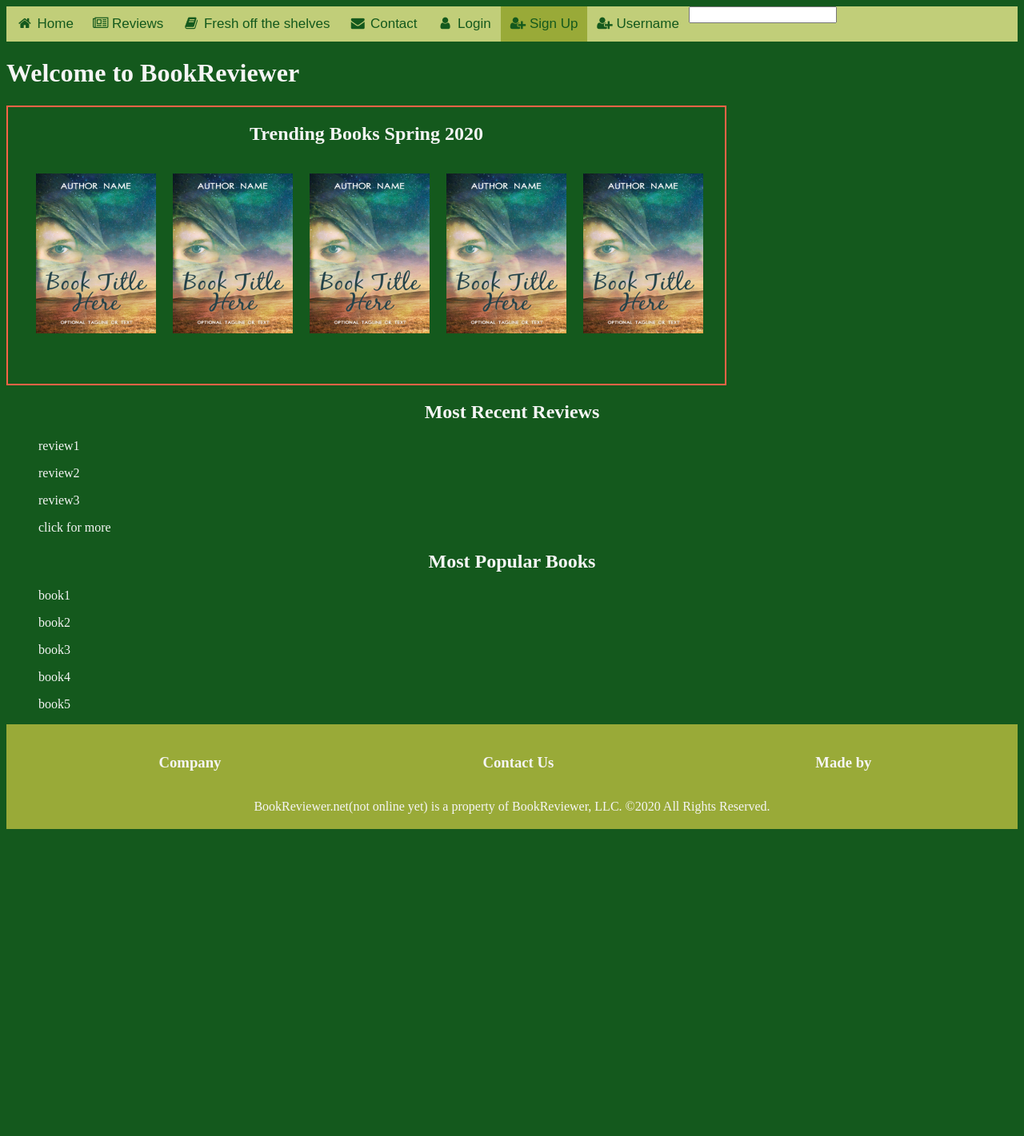
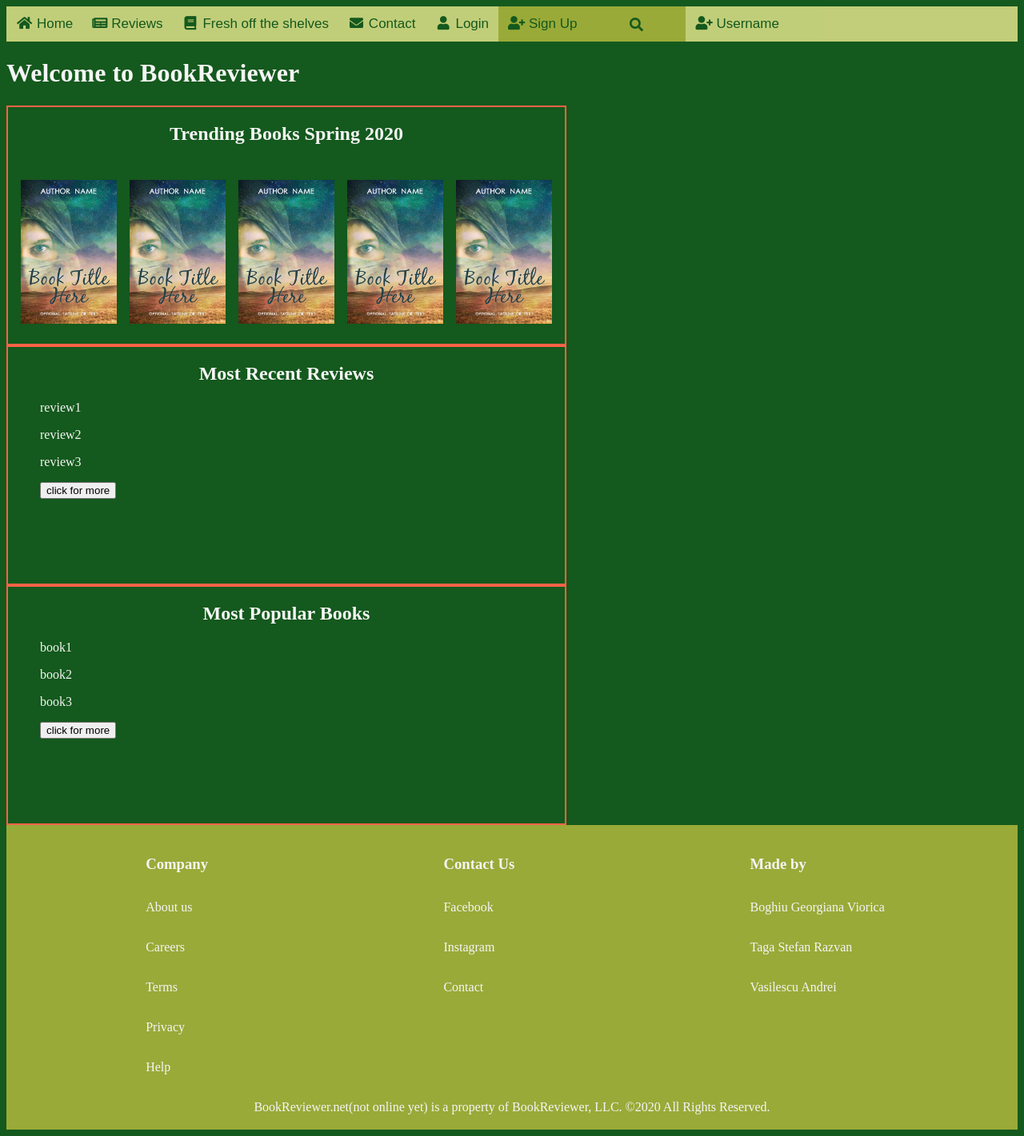
Before and after one commit to AzdHyperman/Proiect-Tehnologii-Web, a PHP site: page /home.html in a window 1280 px wide. Shown: the whole page at 80% size. Before the commit the page ends 1037 px from the top, so only its background shows below. Run offline with PHP 8.4, Linux system fonts and the light colour scheme; some libraries are stand-ins or nearby versions.

Commit message:
changed home

```diff
--- a/home.css
+++ b/home.css
@@ -4,24 +4,82 @@ body
 {
     background-color:#14591D;
     color:whitesmoke;
+
 }
+.searchButton
+{
+    float:right;
+    width: 100px;
+    height: 20px;
+    background:#99AA38;
+    display:flex;
+    justify-content: center;
+    align-items: center;
+}
+.textBorder
+{
+    border:none;
+    background:none;
+    outline: none;
+    float: left;
+    padding: 0px;
+    color:white;
+    font-size: 16px;
+    transition: 0.4s;
+    line-height: 20px;
+    width: 0px;
+}
+.searchButton:hover >.textBorder
+{   background:#d5d833;
+    width: 80px;
+    padding: 0 6 px;
+}
+.ReadMoreBtn
+{
+background-color: #99AA38;
+border:none;
+outline: none;
+color:white;
+
+}
+
+#more
+{
+    display:none;
+}
+
 div.topBooks
-{border-style:solid;
+{   border-style:solid;
     box-sizing: border-box;
     border-width: 2px;
-
     border-color: tomato;
-    width: 900px;
-    height: 350px;
-
+    width: 700px;
+    height: 300px;
+}
+.recent-reviews
+{   border-style:solid;
+    box-sizing: border-box;
+    border-width: 2px;
+    border-color: tomato;
+    width: 700px;
+    height: 300px;
+}
+.most-popular
+{   border-style:solid;
+    box-sizing: border-box;
+    border-width: 2px;
+    border-color: tomato;
+    width: 700px;
+    height: 300px;
 }
 .List-trending
 {
     display:flex;
     justify-content:space-around;
     flex-direction: row;
-    margin-left: -1em;
-    margin-right: 1em;
+
+    margin:  0vh;
+    padding: 1vh;
 }
 /*titluri*/
 h2{
@@ -29,8 +87,8 @@ h2{
 }
 img
 {
-    width: 150px;
-    height: 200px;
+    width: 120px;
+    height: 180px;
 
 }
 .bottom
@@ -48,7 +106,15 @@ background-color:#99AA38 ;
     margin-left: -1em;
     margin-right: 1em;
 }
-.Company
+li
+{
+    text-decoration: none;
+    display:flex;
+    flex-direction:column;
+
+}
+
+.Copyright
 {
     text-align: center;
 }
--- a/home.html
+++ b/home.html
@@ -7,6 +7,8 @@
 <link rel="stylesheet" type="text/css" href="./style/navbar700.css">
 <!-- libraria pentru icon-urile de la meniu: font-awesome.min.css -->
 <link rel="stylesheet" href="https://cdnjs.cloudflare.com/ajax/libs/font-awesome/4.7.0/css/font-awesome.min.css">
+<link rel="stylesheet" href="https://use.fontawesome.com/releases/v5.3.1/css/all.css">
+
 
     </head>
 
@@ -20,7 +22,7 @@
       <a class="#" href="#"><i class="fa fa-fw fa-user"></i> Login</a>
       <a class="active" href="signUp.html"><i class="fa fa-user-plus" ></i> Sign Up</a>
       <!-- A round icon with user profile and a little menu of login and logout -->
-      <input type="text" class="searchButton">
+      <a class="searchButton"><i class="fa fa-fw fa-search"></i><input class="textBorder" type="text" name="" placeholder="type to search"></a>
       <a class="UserProfile" position="right" href="#"><i class="fa fa-user-plus" ></i> Username</a>
 
   </div>
@@ -29,7 +31,7 @@
   <div class ="topBooks">
     <h2>Trending Books Spring 2020</h2>
     <ul class="List-trending">
-      <p ><img src="./bookImages/book1.jpg" alt="book1"></p>
+      <p><img src="./bookImages/book1.jpg" alt="book1"></p>
       <p><img src="./bookImages/book1.jpg" alt="book1"></p>
       <p><img src="./bookImages/book1.jpg" alt="book1"></p>
       <p><img src="./bookImages/book1.jpg" alt="book1"></p>
@@ -37,35 +39,77 @@
     </ul>
   </div>
 
-  <div class ="top-books">
+  <div class ="recent-reviews">
     <h2>Most Recent Reviews</h2>
     <ul class="List-review">
-      <p>review1</p>
+      <p class="border">review1</p>
       <p>review2</p>
       <p>review3</p>
-      <p>click for more</p>
+      <span id="more">
+      <p>review2</p>
+      <p>review3</p>
+      </span>
+      <p><button type="ReadMoreBtn" id="read" onclick="read()">click for more</button></p>
 
     </ul>
   </div>
   <div class="most-popular">
     <h2>Most Popular Books</h2>
     <ul class="List-popular">
-    <p>book1</p>
+      <p>book1</p>
       <p>book2</p>
       <p>book3</p>
-      <p>book4</p>
-      <p>book5</p>
+      <span id="more">
+        <p>book4</p>
+        <p>book5</p>
+      </span>
+      <p><button type="ReadMoreBtn" id="read" onclick="read()">click for more</button></p>
+    <script type="text/javascript">
+    var i=0;
+    function read()
+    {
+if(!i){
+document.getElementById("more").style.
+display="inline";
+document.getElementById("read").innerHTML="Click for less";
+   i=1;
+    }
+    else
+    {
+      document.getElementById("more").style.
+display="none";
+document.getElementById("read").innerHTML="Click for more";
+i=0;
+    }
+    }
+
+
+    </script>
     </ul>
   </div>
 
   <div class ="bottom">
     <ul class="between">
-    <h3>Company</h3>
-    <h3>Contact Us</h3>
-    <h3>Made by</h3>
+    <li><h3>Company</h3>
+    <p>About us</p>
+    <p>Careers</p>
+    <p>Terms</p>
+    <p>Privacy</p>
+    <p>Help</p>
+    </li>
+    <li><h3>Contact Us</h3>
+      <p>Facebook</p>
+      <p>Instagram</p>
+      <p>Contact</p>
+    </li>
+    <li><h3>Made by</h3>
+      <p>Boghiu Georgiana Viorica</p>
+      <p>Taga Stefan Razvan</p>
+      <p>Vasilescu Andrei</p>
+    </li>
 
   </ul>
-  <p class="Company">BookReviewer.net(not online yet) is a property of BookReviewer, LLC. ©2020 All Rights Reserved.</p>
+  <p class="Copyright">BookReviewer.net(not online yet) is a property of BookReviewer, LLC. ©2020 All Rights Reserved.</p>
 
   </div>
 
```
